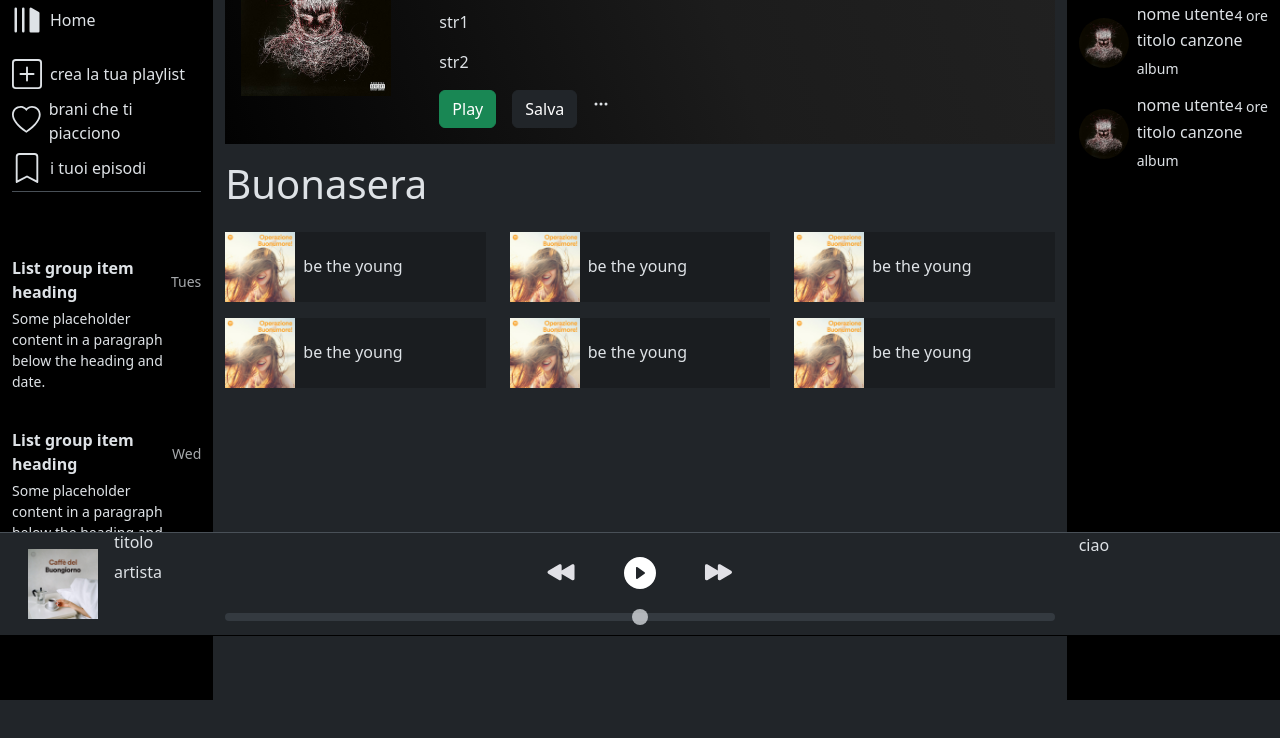
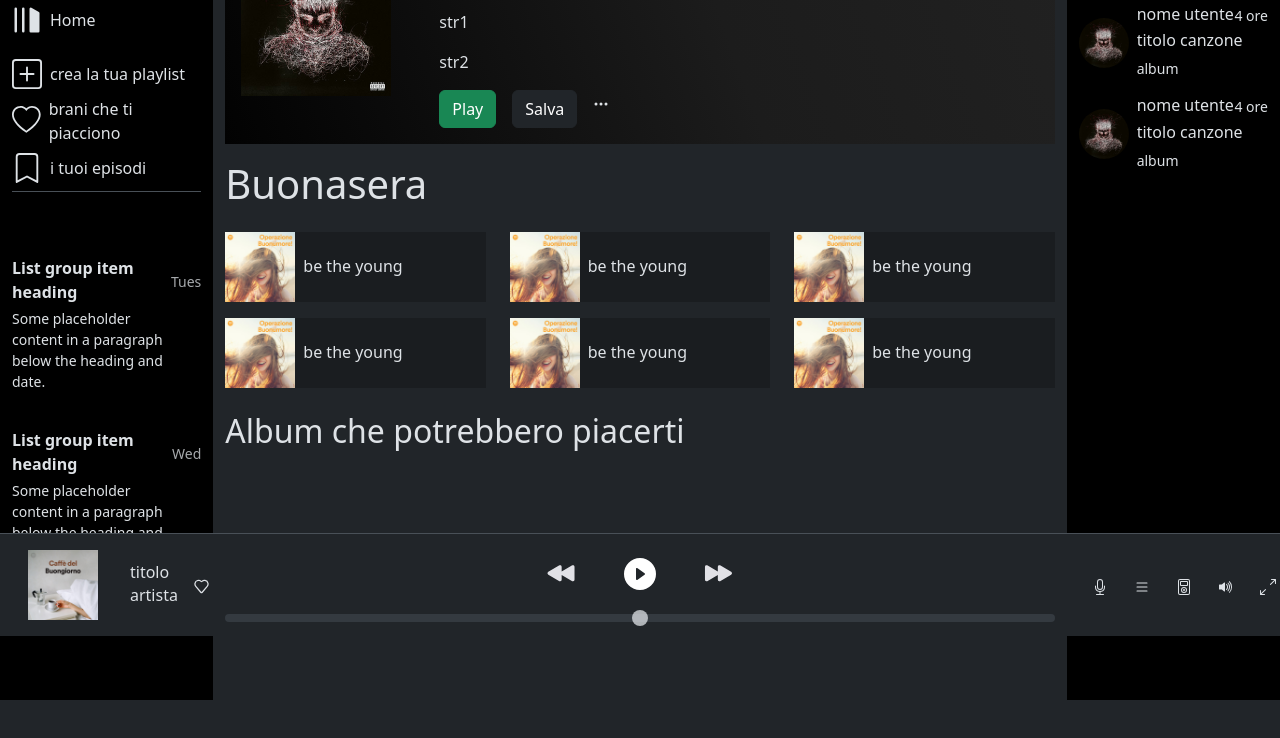
Before and after one commit to tizianosanse/spotify, a plain HTML site: page home.html in a window 1280 px wide. Shown: the part 164-902 px from the top of the page. Drawn offline with nearby package versions, Linux system fonts and the light colour scheme; no server answers.

Commit message:
row-album function

```diff
--- a/assets/css/home.css
+++ b/assets/css/home.css
@@ -7,7 +7,6 @@ footer {
   bottom: 0;
   background-color: black;
   z-index: 999;
-  height: 13vh;
 }
 
 .svg {
@@ -82,5 +81,10 @@ h6 {
 }
 
 .gradient {
-  background: linear-gradient(70deg, rgba(2,2,2,1) 0%, rgba(28,28,28,1) 59%, rgba(33,33,33,1) 100%);
+  background: linear-gradient(
+    70deg,
+    rgba(2, 2, 2, 1) 0%,
+    rgba(28, 28, 28, 1) 59%,
+    rgba(33, 33, 33, 1) 100%
+  );
 }
--- a/home.html
+++ b/home.html
@@ -18,7 +18,7 @@
       <div class="row">
         <div class="col-3 col-lg-2 bg-black">
           <div class="d-flex flex-column">
-            <a href="/" class="text-reset">
+            <a href="#" class="text-reset">
               <div class="my-4">
                 <svg
                   viewBox="0 0 1134 340"
@@ -352,8 +352,9 @@
             </div>
           </div>
           <!-- fine seconda sezione del main dove sono presenti dell card delle playlist divise in tre su 2 righe -->
-          <div class="container">
-            <div id="row-album" class="row justify-content-between">
+          <div class="container p-0">
+            <h2 class="my-4">Album che potrebbero piacerti</h2>
+            <div id="row-album" class="row row-cols-5 justify-content-between">
               <!-- <div class="col-2">
                 <div class="card">
                   <img
@@ -529,7 +530,7 @@
       <div class="container-fluid bg-dark border-top">
         <div class="row">
           <div class="col-2">
-            <div class="d-flex">
+            <div class="d-flex align-items-center gap-3">
               <div class="m-3">
                 <img
                   width="70px"
@@ -539,18 +540,19 @@
                 />
               </div>
 
-              <div class="me-5">
-                <h6>titolo</h6>
-                <p>artista</p>
+              <div>
+                <h6 class="m-0">titolo</h6>
+                <p class="m-0">artista</p>
               </div>
-              <div class="svgContLike ms-5">
-                <a href="#"
+              <div>
+                <a class="text-reset" href="#"
                   ><svg
                     data-encore-id="icon"
                     role="img"
                     aria-hidden="true"
                     viewBox="0 0 24 24"
-                    class="Svg-sc-ytk21e-0 bneLcE"
+                    class="svgContLike"
+                    fill="currentColor"
                   >
                     <path
                       d="M5.21 1.57a6.757 6.757 0 0 1 6.708 1.545.124.124 0 0 0 .165 0 6.741 6.741 0 0 1 5.715-1.78l.004.001a6.802 6.802 0 0 1 5.571 5.376v.003a6.689 6.689 0 0 1-1.49 5.655l-7.954 9.48a2.518 2.518 0 0 1-3.857 0L2.12 12.37A6.683 6.683 0 0 1 .627 6.714 6.757 6.757 0 0 1 5.21 1.57zm3.12 1.803a4.757 4.757 0 0 0-5.74 3.725l-.001.002a4.684 4.684 0 0 0 1.049 3.969l.009.01 7.958 9.485a.518.518 0 0 0 .79 0l7.968-9.495a4.688 4.688 0 0 0 1.049-3.965 4.803 4.803 0 0 0-3.931-3.794 4.74 4.74 0 0 0-4.023 1.256l-.008.008a2.123 2.123 0 0 1-2.9 0l-.007-.007a4.757 4.757 0 0 0-2.214-1.194z"
@@ -627,8 +629,96 @@
               <input type="range" class="form-range" disabled />
             </div>
           </div>
-          <div class="col-2">
-            <div>ciao</div>
+          <div class="col-2 d-flex align-content-center">
+            <div class="d-flex">
+              <button class="btn">
+                <svg
+                  xmlns="http://www.w3.org/2000/svg"
+                  width="16"
+                  height="16"
+                  fill="currentColor"
+                  class="bi bi-mic"
+                  viewBox="0 0 16 16"
+                >
+                  <path
+                    d="M3.5 6.5A.5.5 0 0 1 4 7v1a4 4 0 0 0 8 0V7a.5.5 0 0 1 1 0v1a5 5 0 0 1-4.5 4.975V15h3a.5.5 0 0 1 0 1h-7a.5.5 0 0 1 0-1h3v-2.025A5 5 0 0 1 3 8V7a.5.5 0 0 1 .5-.5"
+                  />
+                  <path
+                    d="M10 8a2 2 0 1 1-4 0V3a2 2 0 1 1 4 0zM8 0a3 3 0 0 0-3 3v5a3 3 0 0 0 6 0V3a3 3 0 0 0-3-3"
+                  />
+                </svg>
+              </button>
+              <button class="btn">
+                <svg
+                  xmlns="http://www.w3.org/2000/svg"
+                  width="16"
+                  height="16"
+                  fill="currentColor"
+                  class="bi bi-list"
+                  viewBox="0 0 16 16"
+                >
+                  <path
+                    fill-rule="evenodd"
+                    d="M2.5 12a.5.5 0 0 1 .5-.5h10a.5.5 0 0 1 0 1H3a.5.5 0 0 1-.5-.5m0-4a.5.5 0 0 1 .5-.5h10a.5.5 0 0 1 0 1H3a.5.5 0 0 1-.5-.5m0-4a.5.5 0 0 1 .5-.5h10a.5.5 0 0 1 0 1H3a.5.5 0 0 1-.5-.5"
+                  />
+                </svg>
+              </button>
+              <button class="btn">
+                <svg
+                  xmlns="http://www.w3.org/2000/svg"
+                  width="16"
+                  height="16"
+                  fill="currentColor"
+                  class="bi bi-music-player"
+                  viewBox="0 0 16 16"
+                >
+                  <path
+                    d="M4 3a1 1 0 0 1 1-1h6a1 1 0 0 1 1 1v3a1 1 0 0 1-1 1H5a1 1 0 0 1-1-1zm1 0v3h6V3zm3 9a1 1 0 1 0 0-2 1 1 0 0 0 0 2"
+                  />
+                  <path
+                    d="M11 11a3 3 0 1 1-6 0 3 3 0 0 1 6 0m-3 2a2 2 0 1 0 0-4 2 2 0 0 0 0 4"
+                  />
+                  <path
+                    d="M2 2a2 2 0 0 1 2-2h8a2 2 0 0 1 2 2v12a2 2 0 0 1-2 2H4a2 2 0 0 1-2-2zm2-1a1 1 0 0 0-1 1v12a1 1 0 0 0 1 1h8a1 1 0 0 0 1-1V2a1 1 0 0 0-1-1z"
+                  />
+                </svg>
+              </button>
+              <button class="btn">
+                <svg
+                  xmlns="http://www.w3.org/2000/svg"
+                  width="16"
+                  height="16"
+                  fill="currentColor"
+                  class="bi bi-volume-up-fill"
+                  viewBox="0 0 16 16"
+                >
+                  <path
+                    d="M11.536 14.01A8.47 8.47 0 0 0 14.026 8a8.47 8.47 0 0 0-2.49-6.01l-.708.707A7.48 7.48 0 0 1 13.025 8c0 2.071-.84 3.946-2.197 5.303z"
+                  />
+                  <path
+                    d="M10.121 12.596A6.48 6.48 0 0 0 12.025 8a6.48 6.48 0 0 0-1.904-4.596l-.707.707A5.48 5.48 0 0 1 11.025 8a5.48 5.48 0 0 1-1.61 3.89z"
+                  />
+                  <path
+                    d="M8.707 11.182A4.5 4.5 0 0 0 10.025 8a4.5 4.5 0 0 0-1.318-3.182L8 5.525A3.5 3.5 0 0 1 9.025 8 3.5 3.5 0 0 1 8 10.475zM6.717 3.55A.5.5 0 0 1 7 4v8a.5.5 0 0 1-.812.39L3.825 10.5H1.5A.5.5 0 0 1 1 10V6a.5.5 0 0 1 .5-.5h2.325l2.363-1.89a.5.5 0 0 1 .529-.06"
+                  />
+                </svg>
+              </button>
+              <button class="btn">
+                <svg
+                  xmlns="http://www.w3.org/2000/svg"
+                  width="16"
+                  height="16"
+                  fill="currentColor"
+                  class="bi bi-arrows-angle-expand"
+                  viewBox="0 0 16 16"
+                >
+                  <path
+                    fill-rule="evenodd"
+                    d="M5.828 10.172a.5.5 0 0 0-.707 0l-4.096 4.096V11.5a.5.5 0 0 0-1 0v3.975a.5.5 0 0 0 .5.5H4.5a.5.5 0 0 0 0-1H1.732l4.096-4.096a.5.5 0 0 0 0-.707m4.344-4.344a.5.5 0 0 0 .707 0l4.096-4.096V4.5a.5.5 0 1 0 1 0V.525a.5.5 0 0 0-.5-.5H11.5a.5.5 0 0 0 0 1h2.768l-4.096 4.096a.5.5 0 0 0 0 .707"
+                  />
+                </svg>
+              </button>
+            </div>
           </div>
         </div>
       </div>
--- a/index.js
+++ b/index.js
@@ -17,20 +17,20 @@ const generateAlbum = () => {
         throw new Error(console.log(error))
       }
     })
-    .then((getData) => {
-      console.log(getData)
-      getData.data.forEach((obj) => {
-        console.log(obj.album)
+    .then((getElement) => {
+      console.log(getElement)
+      const albumArr = getElement.data.slice(0, 5)
+      albumArr.forEach((obj) => {
         const img = obj.album.cover_small
         const title = obj.album.title
         const artist = obj.artist.name
         const col = document.createElement("col")
         col.classList.add("col")
-        col.innerHTML = `<div class="card">
+        col.innerHTML = `<div class="card ">
       <img
         src="${img}"
-        class="card-img-top"
-        alt="..."
+        class="card-img-top object-fit-cover"
+        alt="album-image"
       />
       <div class="card-body">
         <h5 class="card-title">${title}</h5>
```
